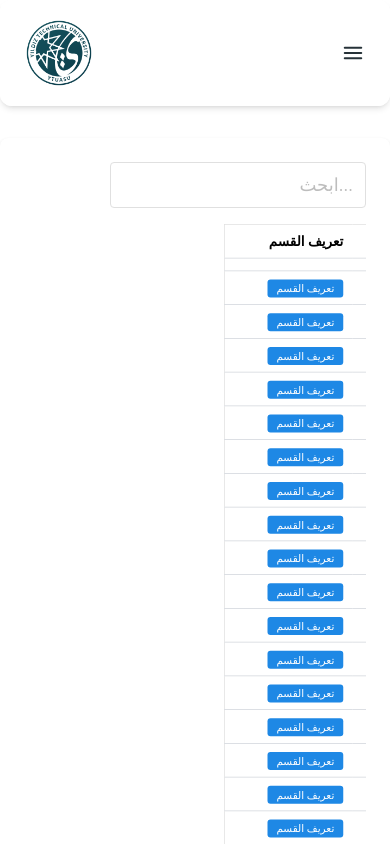
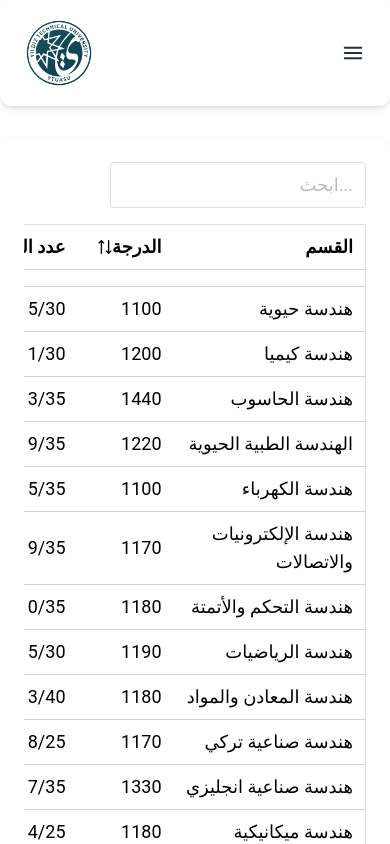
Before and after one commit to abduelmorsi/majors-marks-ytuasu, a React (Vite) app: page / in a window 390 px wide. Shown: the top 844 px of the page. Built offline with nearby package versions, Linux system fonts and the light colour scheme.

Commit message:
revert test

```diff
--- a/src/components/Datatable.jsx
+++ b/src/components/Datatable.jsx
@@ -58,9 +58,8 @@ export default function MarksTable() {
         />
     </div>
 
-    {/* Responsive zoom-out with scroll on small screens */}
-    <div className="overflow-x-auto sm:overflow-visible">
-        <div className="scale-[0.75] sm:scale-100 origin-top-right min-w-[800px]">
+
+
             <DataTable
                 value={courses}
                 rows={10}
@@ -78,7 +77,6 @@ export default function MarksTable() {
                 <Column body={sectionDefButton} header={<span className="text-right w-full block">تعريف القسم</span>} style={{ minWidth: '8rem' }} />
             </DataTable>
         </div>
-    </div>
-</div>
+
     );
 }
```
